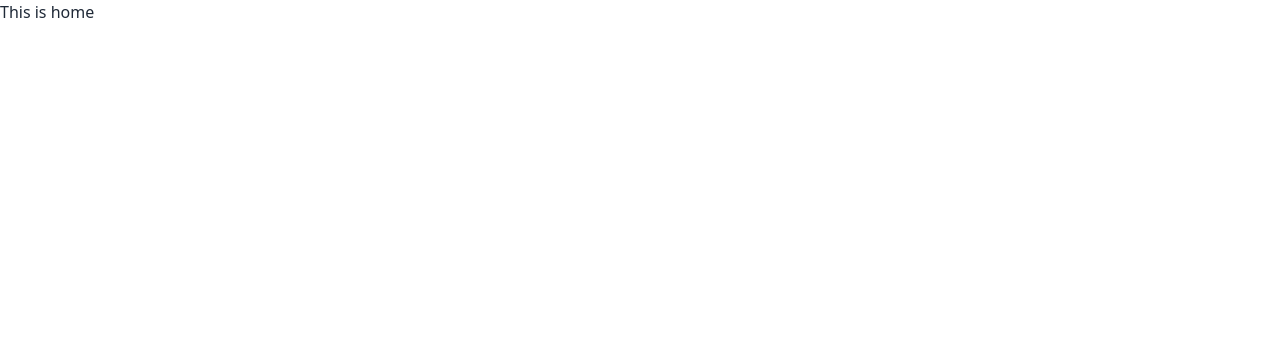
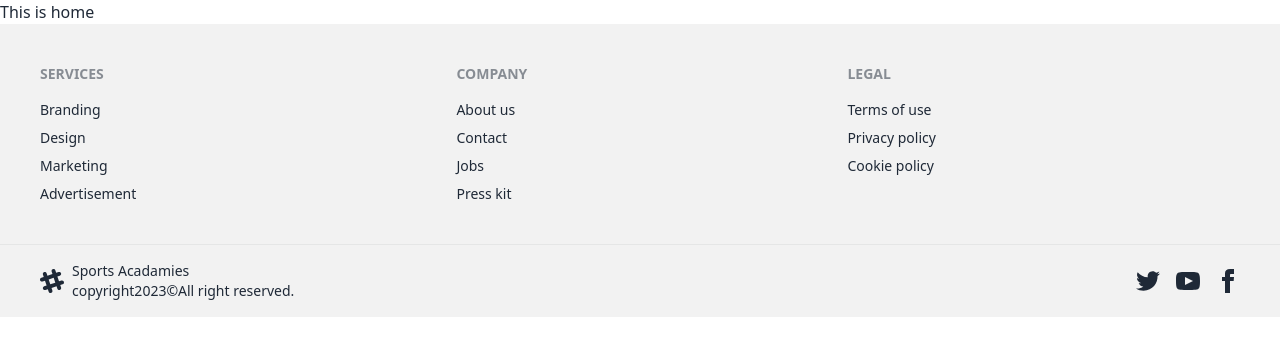
Before and after one commit to sohag0505/sports-academy-client, a React (Vite) app: page / in a window 1280 px wide. Shown: the top 356 px of the page. Built offline with nearby package versions, Linux system fonts and the light colour scheme.

Commit message:
added wonderful footer

```diff
--- a/src/Layout/Main.jsx
+++ b/src/Layout/Main.jsx
@@ -1,9 +1,11 @@
 import { Outlet } from "react-router-dom";
+import Footer from "../pages/shared/Footer/Footer";
 
 const Main = () => {
   return (
     <div>
       <Outlet></Outlet>
+      <Footer></Footer>
     </div>
   );
 };
--- a/src/main.jsx
+++ b/src/main.jsx
@@ -7,6 +7,8 @@
 
 ReactDOM.createRoot(document.getElementById("root")).render(
   <React.StrictMode>
-    <RouterProvider router={router} />
+    <div className="max-w-screen-xl mx-auto">
+      <RouterProvider router={router} />
+    </div>
   </React.StrictMode>
 );
--- /dev/null
+++ b/src/pages/shared/Footer/Footer.jsx
@@ -0,0 +1,86 @@
+const Footer = () => {
+  return (
+    <div>
+      <footer className="footer p-10 bg-base-200 text-base-content">
+        <div>
+          <span className="footer-title">Services</span>
+          <a className="link link-hover">Branding</a>
+          <a className="link link-hover">Design</a>
+          <a className="link link-hover">Marketing</a>
+          <a className="link link-hover">Advertisement</a>
+        </div>
+        <div>
+          <span className="footer-title">Company</span>
+          <a className="link link-hover">About us</a>
+          <a className="link link-hover">Contact</a>
+          <a className="link link-hover">Jobs</a>
+          <a className="link link-hover">Press kit</a>
+        </div>
+        <div>
+          <span className="footer-title">Legal</span>
+          <a className="link link-hover">Terms of use</a>
+          <a className="link link-hover">Privacy policy</a>
+          <a className="link link-hover">Cookie policy</a>
+        </div>
+      </footer>
+      <footer className="footer px-10 py-4 border-t bg-base-200 text-base-content border-base-300">
+        <div className="items-center grid-flow-col">
+          <svg
+            width="24"
+            height="24"
+            viewBox="0 0 24 24"
+            xmlns="http://www.w3.org/2000/svg"
+            fillRule="evenodd"
+            clipRule="evenodd"
+            className="fill-current"
+          >
+            <path d="M22.672 15.226l-2.432.811.841 2.515c.33 1.019-.209 2.127-1.23 2.456-1.15.325-2.148-.321-2.463-1.226l-.84-2.518-5.013 1.677.84 2.517c.391 1.203-.434 2.542-1.831 2.542-.88 0-1.601-.564-1.86-1.314l-.842-2.516-2.431.809c-1.135.328-2.145-.317-2.463-1.229-.329-1.018.211-2.127 1.231-2.456l2.432-.809-1.621-4.823-2.432.808c-1.355.384-2.558-.59-2.558-1.839 0-.817.509-1.582 1.327-1.846l2.433-.809-.842-2.515c-.33-1.02.211-2.129 1.232-2.458 1.02-.329 2.13.209 2.461 1.229l.842 2.515 5.011-1.677-.839-2.517c-.403-1.238.484-2.553 1.843-2.553.819 0 1.585.509 1.85 1.326l.841 2.517 2.431-.81c1.02-.33 2.131.211 2.461 1.229.332 1.018-.21 2.126-1.23 2.456l-2.433.809 1.622 4.823 2.433-.809c1.242-.401 2.557.484 2.557 1.838 0 .819-.51 1.583-1.328 1.847m-8.992-6.428l-5.01 1.675 1.619 4.828 5.011-1.674-1.62-4.829z"></path>
+          </svg>
+          <p>
+            Sports Acadamies <br />
+            copyright2023©All right reserved.
+          </p>
+        </div>
+        <div className="md:place-self-center md:justify-self-end">
+          <div className="grid grid-flow-col gap-4">
+            <a>
+              <svg
+                xmlns="http://www.w3.org/2000/svg"
+                width="24"
+                height="24"
+                viewBox="0 0 24 24"
+                className="fill-current"
+              >
+                <path d="M24 4.557c-.883.392-1.832.656-2.828.775 1.017-.609 1.798-1.574 2.165-2.724-.951.564-2.005.974-3.127 1.195-.897-.957-2.178-1.555-3.594-1.555-3.179 0-5.515 2.966-4.797 6.045-4.091-.205-7.719-2.165-10.148-5.144-1.29 2.213-.669 5.108 1.523 6.574-.806-.026-1.566-.247-2.229-.616-.054 2.281 1.581 4.415 3.949 4.89-.693.188-1.452.232-2.224.084.626 1.956 2.444 3.379 4.6 3.419-2.07 1.623-4.678 2.348-7.29 2.04 2.179 1.397 4.768 2.212 7.548 2.212 9.142 0 14.307-7.721 13.995-14.646.962-.695 1.797-1.562 2.457-2.549z"></path>
+              </svg>
+            </a>
+            <a>
+              <svg
+                xmlns="http://www.w3.org/2000/svg"
+                width="24"
+                height="24"
+                viewBox="0 0 24 24"
+                className="fill-current"
+              >
+                <path d="M19.615 3.184c-3.604-.246-11.631-.245-15.23 0-3.897.266-4.356 2.62-4.385 8.816.029 6.185.484 8.549 4.385 8.816 3.6.245 11.626.246 15.23 0 3.897-.266 4.356-2.62 4.385-8.816-.029-6.185-.484-8.549-4.385-8.816zm-10.615 12.816v-8l8 3.993-8 4.007z"></path>
+              </svg>
+            </a>
+            <a>
+              <svg
+                xmlns="http://www.w3.org/2000/svg"
+                width="24"
+                height="24"
+                viewBox="0 0 24 24"
+                className="fill-current"
+              >
+                <path d="M9 8h-3v4h3v12h5v-12h3.642l.358-4h-4v-1.667c0-.955.192-1.333 1.115-1.333h2.885v-5h-3.808c-3.596 0-5.192 1.583-5.192 4.615v3.385z"></path>
+              </svg>
+            </a>
+          </div>
+        </div>
+      </footer>
+    </div>
+  );
+};
+
+export default Footer;
```
